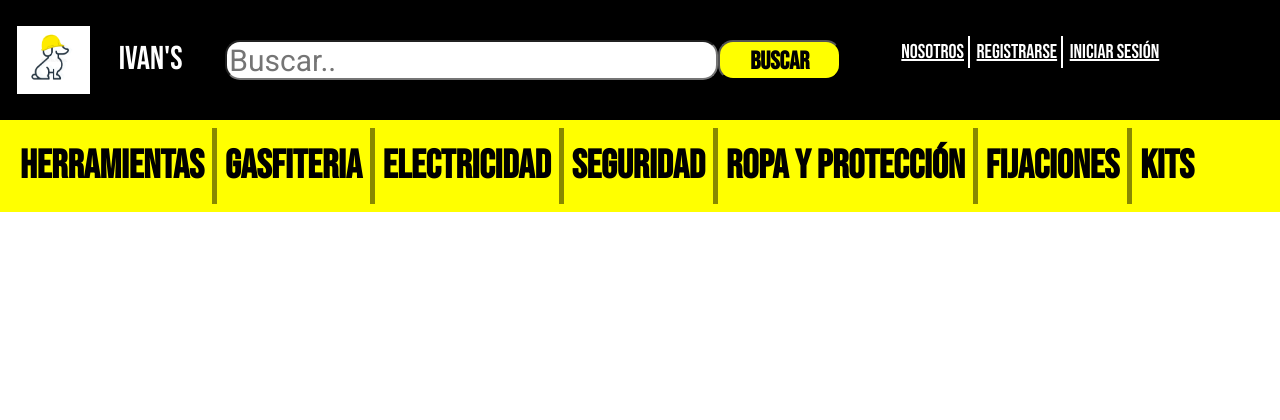
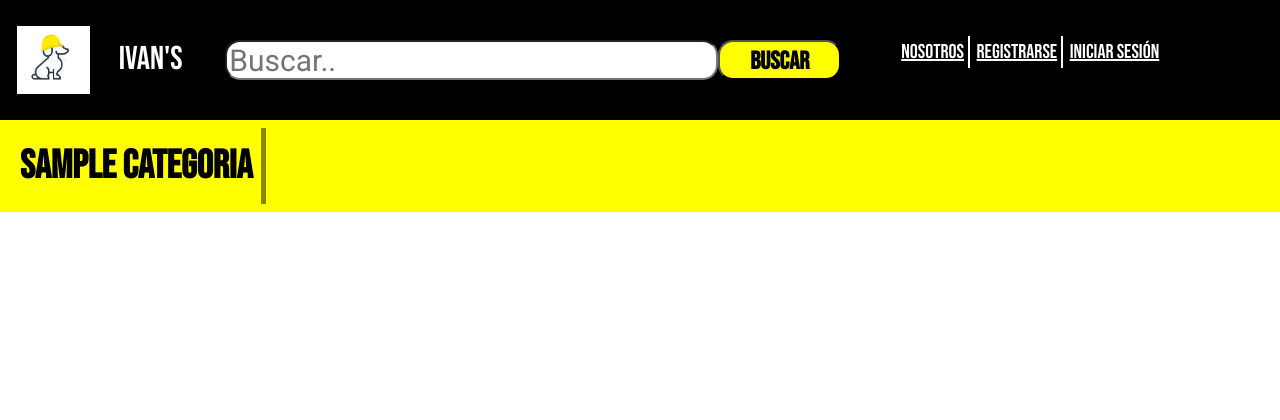
Before and after one commit to law153/Ivans-perfeccionado, a Django app: page /categoria/ in a window 1280 px wide. Shown: the top 420 px of the page. Run offline with Django 4.2, Linux system fonts and the light colour scheme; tables that the repository leaves empty hold one stand-in row (values such as "Sample post"); grey boxes marked "Sample" are stand-in pictures.

Commit message:
categorias de la base de datos

```diff
--- a/core/templates/core/sin-cuenta/plantillaSinCuenta.html
+++ b/core/templates/core/sin-cuenta/plantillaSinCuenta.html
@@ -82,13 +82,9 @@
                         <div class="collapse navbar-collapse" id="navbarNav">
 
                             <ul class="navbar-nav">
-                                <li class="nav-item"><a class="nav-link links" href="{% url 'mostrarCategoria' %}">HERRAMIENTAS</a></li>
-                                <li class="nav-item"><a class="nav-link links" href="{% url 'mostrarCategoria' %}">GASFITERIA</a></li>
-                                <li class="nav-item"><a class="nav-link links" href="{% url 'mostrarCategoria' %}">ELECTRICIDAD</a></li>
-                                <li class="nav-item"><a class="nav-link links" href="{% url 'mostrarCategoria' %}">SEGURIDAD</a></li>
-                                <li class="nav-item"><a class="nav-link links" href="{% url 'mostrarCategoria' %}">ROPA Y PROTECCIÓN</a></li>
-                                <li class="nav-item"><a class="nav-link links" href="{% url 'mostrarCategoria' %}">FIJACIONES</a></li>
-                                <li class="nav-item"><a class="nav-link links ultimo" href="{% url 'mostrarCategoria' %}">KITS</a></li>
+                                {% for c in categorias %}
+                                    <li class="nav-item"><a class="nav-link links" href="{% url 'mostrarCategoria' %}">{{c.nombre_categoria}}</a></li>
+                                {% endfor %}
                             </ul>
 
                         </div>
--- a/core/views.py
+++ b/core/views.py
@@ -5,34 +5,60 @@ from datetime import date, timedelta
 
 ###Paginas sin-cuenta###
 def mostrarIndex(request):
-    return render(request, 'core/index.html')
+    categoria = Categoria.objects.all()
+
+    contexto = {"categorias" : categoria}
+
+    return render(request, 'core/index.html',contexto)
 
 def mostrarNosotros(request):
-    return render(request, 'core/sin-cuenta/nosotros.html')
+    categoria = Categoria.objects.all()
+
+    contexto = {"categorias" : categoria}
+
+    return render(request, 'core/sin-cuenta/nosotros.html',contexto)
 
 def mostrarRegistro(request):
-    return render(request, 'core/sin-cuenta/registrarse.html')
+    categoria = Categoria.objects.all()
+
+    contexto = {"categorias" : categoria}
+
+    return render(request, 'core/sin-cuenta/registrarse.html',contexto)
 
 def mostrarIni_sesion(request):
-    return render(request, 'core/sin-cuenta/inicio-sesion.html')
+    categoria = Categoria.objects.all()
+
+    contexto = {"categorias" : categoria}
+
+    return render(request, 'core/sin-cuenta/inicio-sesion.html',contexto)
 
 def mostrarOlv_contra(request):
-    return render(request, 'core/sin-cuenta/olvidar-contrasena.html')
+    categoria = Categoria.objects.all()
+
+    contexto = {"categorias" : categoria}
+    return render(request, 'core/sin-cuenta/olvidar-contrasena.html',contexto)
 
 def mostrarPregunta(request):
-    return render(request, 'core/sin-cuenta/Pregunta.html')
+    categoria = Categoria.objects.all()
+
+    contexto = {"categorias" : categoria}
+    return render(request, 'core/sin-cuenta/Pregunta.html',contexto)
 
 def mostrarProducto(request, id_prod):
+    categoria = Categoria.objects.all()
+
     producto = Producto.objects.get(cod_prod = id_prod)
 
-    contexto = {"product" : producto}
+    contexto = {"product" : producto, "categories" : categoria}
 
     return render(request, 'core/sin-cuenta/Producto.html',contexto)
 
 def mostrarCategoria(request):
+    categoria = Categoria.objects.all()
+
     productos = Producto.objects.all()
 
-    contexto = {"products" : productos}
+    contexto = {"products" : productos, "categorias" : categoria}
 
     return render(request, 'core/sin-cuenta/Categoria.html',contexto)
 
@@ -64,6 +90,7 @@ def registrarUsuario(request):
     return redirect('mostrarIni_sesion')
 
 def consultar(request):
+
     nombreC = request.POST['nom-ap']
     asuntoC = request.POST['asunto']
     mensajeC = request.POST['msg']
```
